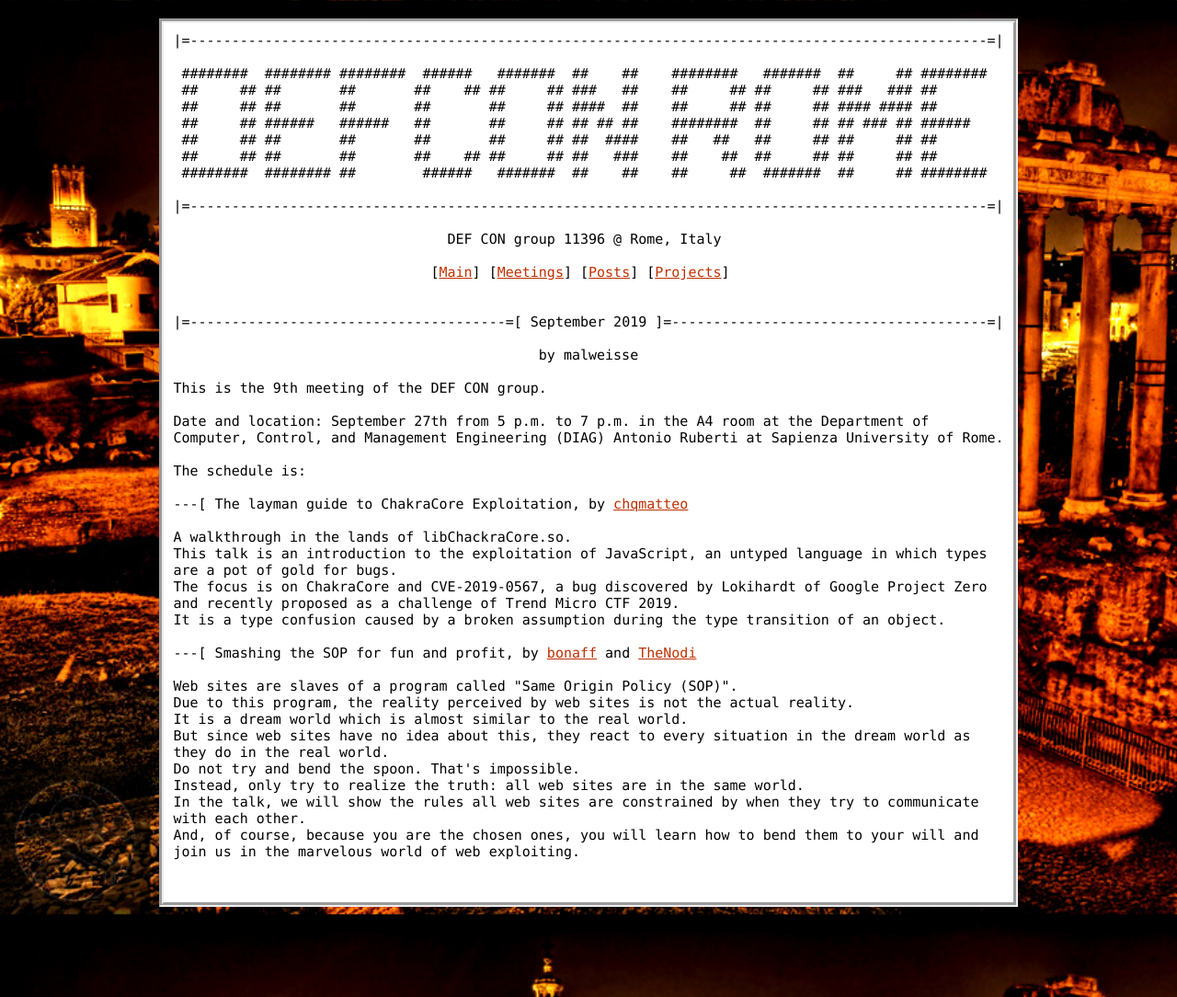
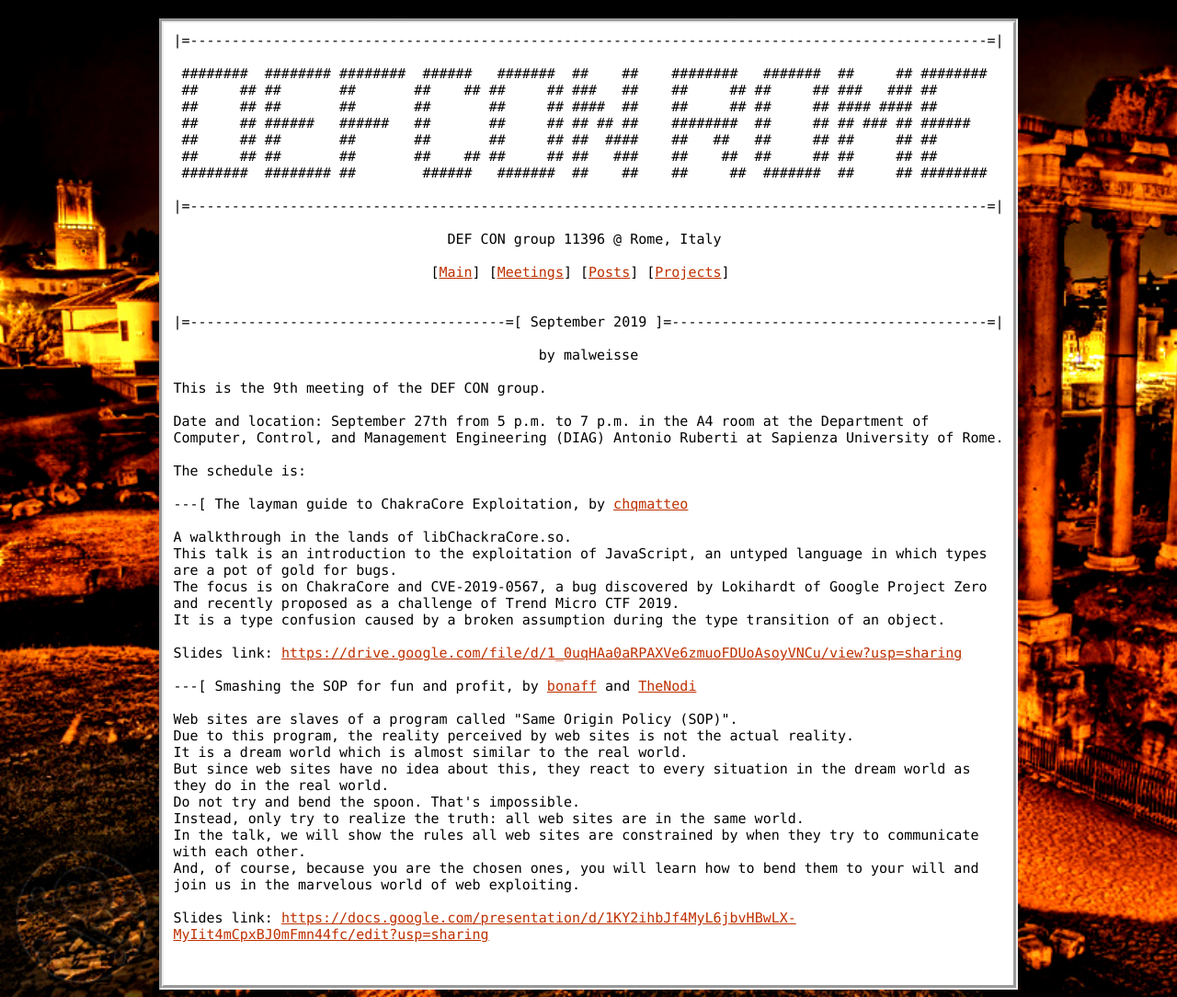
Before and after one commit to DEFCON753/defcon753.github.io, a Jekyll site: the page built from _posts/2019-09-13-meeting-sep27.html, in a window 1280 px wide. Shown: the whole page at 92% size. Built offline with Jekyll 4.4.1, drawn with Linux system fonts in a browser that asks for light colours.

Commit message:
sep 27 slides

```diff
--- a/_posts/2019-09-13-meeting-sep27.html
+++ b/_posts/2019-09-13-meeting-sep27.html
@@ -19,6 +19,8 @@
 The focus is on ChakraCore and CVE-2019-0567, a bug discovered by Lokihardt of Google Project Zero and recently proposed as a challenge of Trend Micro CTF 2019.
 It is a type confusion caused by a broken assumption during the type transition of an object.
 
+Slides link: <a href="https://drive.google.com/file/d/1_0uqHAa0aRPAXVe6zmuoFDUoAsoyVNCu/view?usp=sharing">https://drive.google.com/file/d/1_0uqHAa0aRPAXVe6zmuoFDUoAsoyVNCu/view?usp=sharing</a>
+
 ---[ Smashing the SOP for fun and profit, by <a href="https://twitter.com/bonaff3">bonaff</a> and <a href="https://twitter.com/thenodi95">TheNodi</a>
 
 Web sites are slaves of a program called "Same Origin Policy (SOP)".
@@ -29,3 +31,5 @@
 Instead, only try to realize the truth: all web sites are in the same world.
 In the talk, we will show the rules all web sites are constrained by when they try to communicate with each other.
 And, of course, because you are the chosen ones, you will learn how to bend them to your will and join us in the marvelous world of web exploiting.
+
+Slides link: <a href="https://docs.google.com/presentation/d/1KY2ihbJf4MyL6jbvHBwLX-MyIit4mCpxBJ0mFmn44fc/edit?usp=sharing">https://docs.google.com/presentation/d/1KY2ihbJf4MyL6jbvHBwLX-MyIit4mCpxBJ0mFmn44fc/edit?usp=sharing</a>
```
